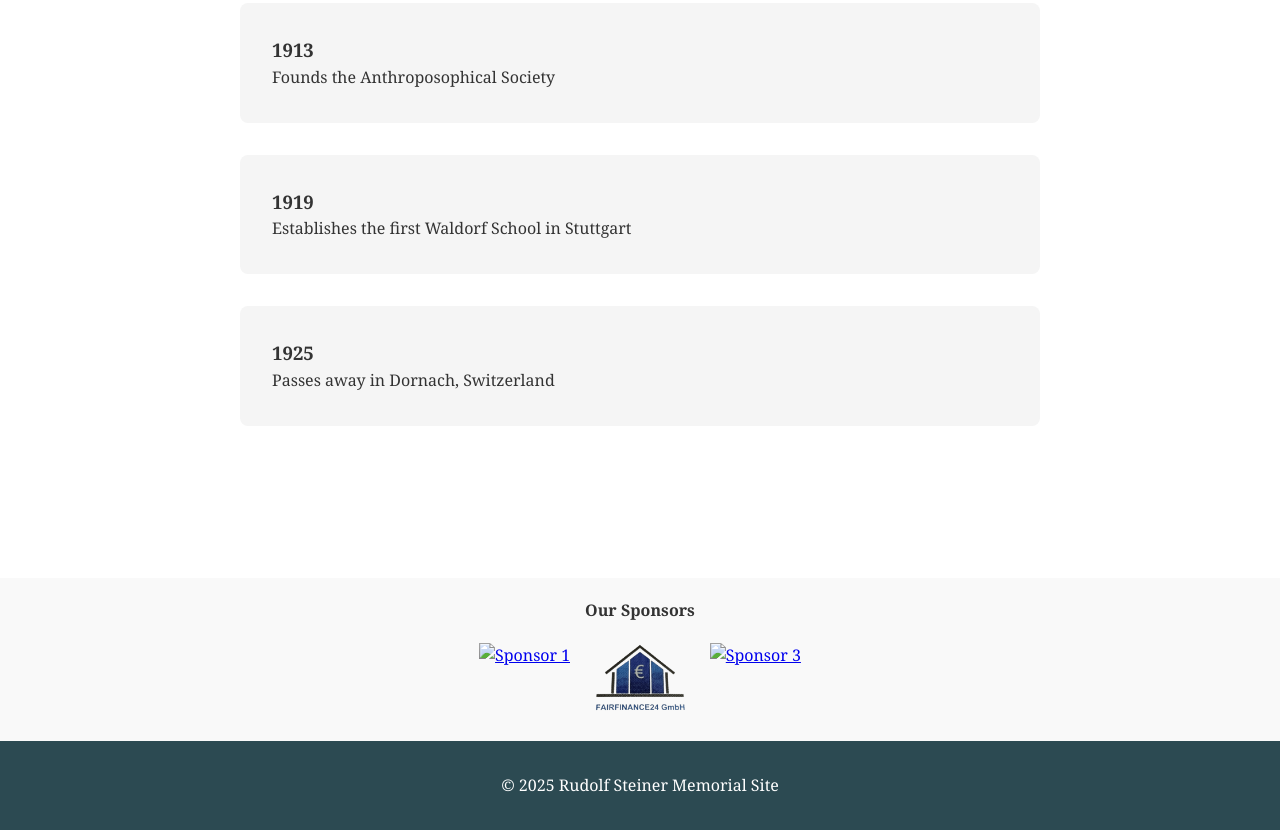
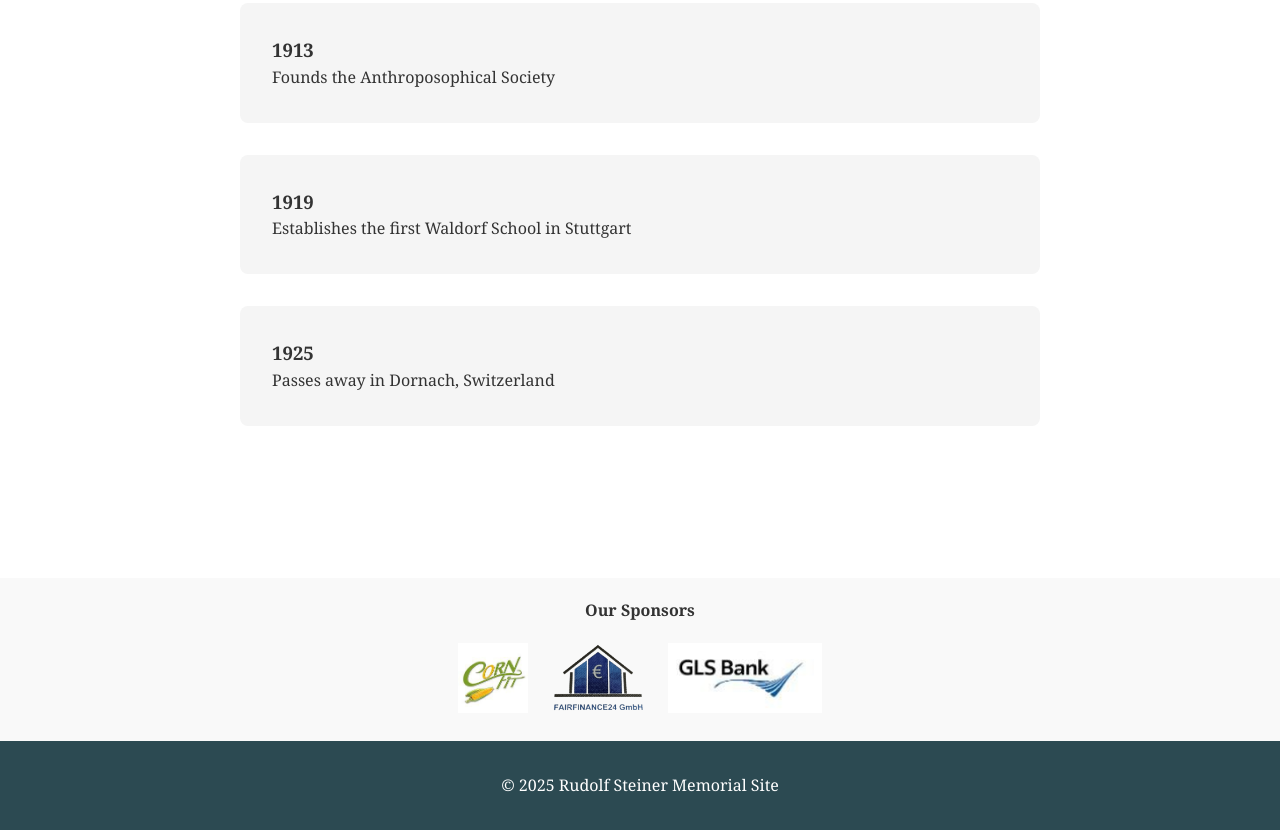
Before and after one commit to afrmstudio/rudolfsteiner, a plain HTML site: page index.html in a window 1280 px wide. Shown: the part 5083-5913 px from the top of the page. Drawn offline with Linux system fonts and the light colour scheme.

Commit message:
Actualizar index.html
added logos

```diff
--- a/index.html
+++ b/index.html
@@ -381,13 +381,13 @@
             <div style="display: flex; justify-content: center; gap: 20px; flex-wrap: wrap;">
     <!-- Example of a sponsor -->
             <a href="https://sponsor1-link.com" target="_blank" style="display: inline-block;">
-            <img src="images/fairfinance24." alt="Sponsor 1" style="height: 70px; width: auto;">
+            <img src="images/Cornfitlogo.jpg" alt="Sponsor 1" style="height: 70px; width: auto;">
             </a>
             <a href="https://sponsor2-link.com" target="_blank" style="display: inline-block;">
             <img src="images/fairfinance24.png" alt="Sponsor 2" style="height: 70px; width: auto;">
             </a>
             <a href="https://sponsor3-link.com" target="_blank" style="display: inline-block;">
-            <img src="images/fairfinance24" alt="Sponsor 3" style="height: 70px; width: auto;">
+            <img src="images/GLSBank.jpg" alt="Sponsor 3" style="height: 70px; width: auto;">
             </a>
         <!-- Add more sponsors here -->
     </div>
```
